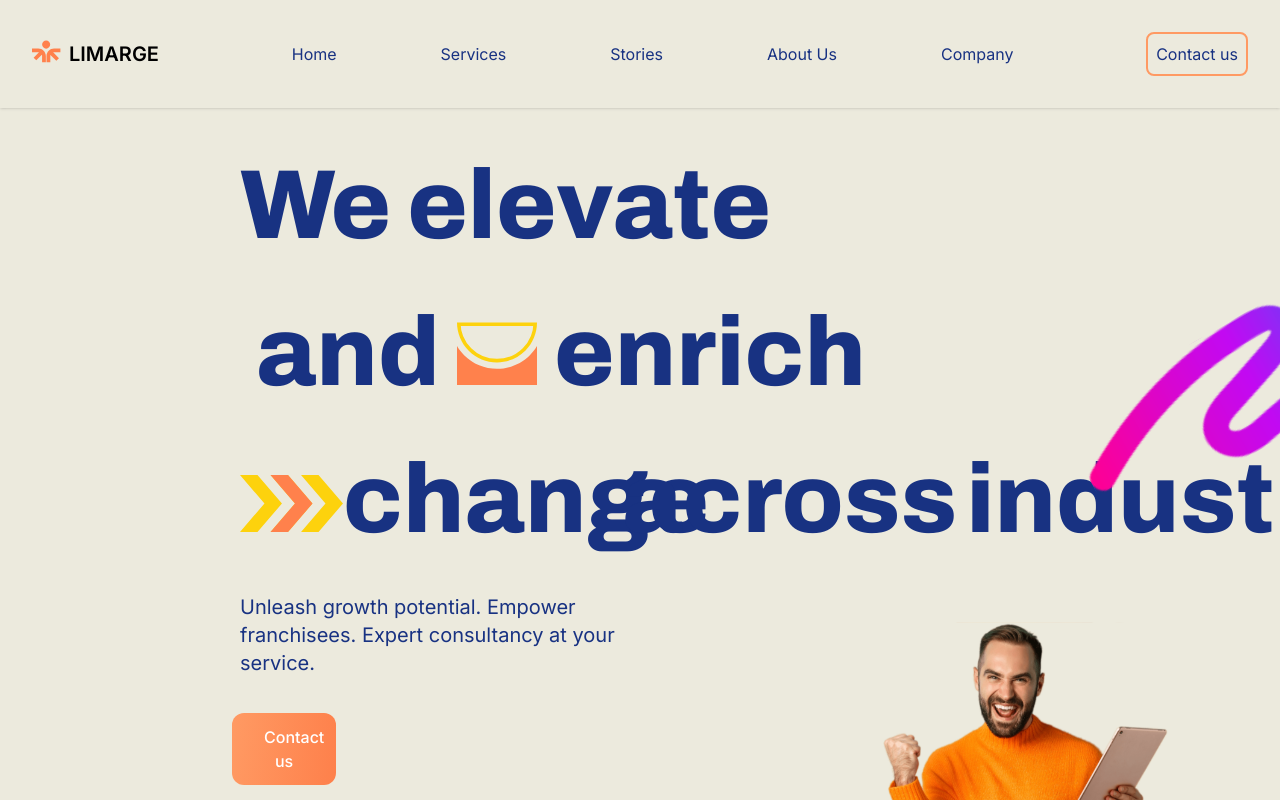
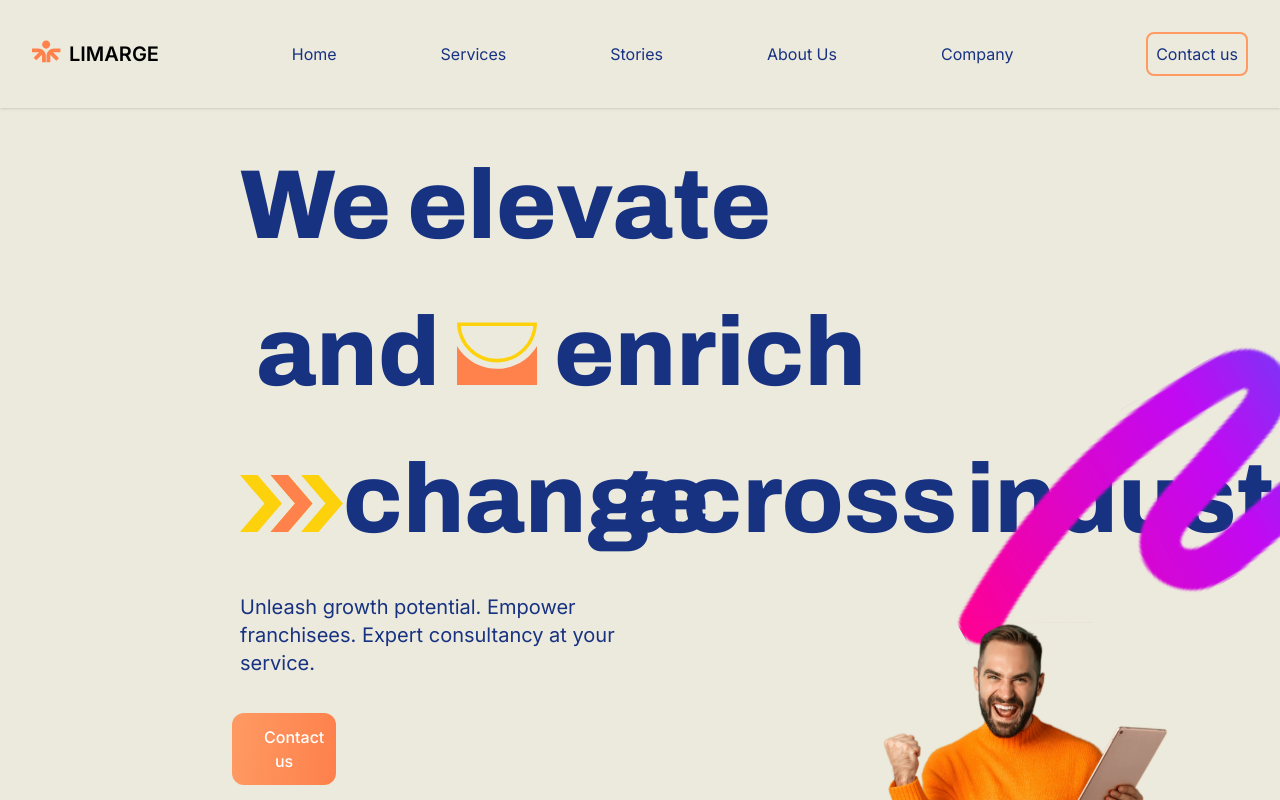
Before and after one commit to almondkiruthu/Limarge, a React (Vite) app in the folder client/: page / in a window 1280 px wide. Shown: the top 800 px of the page. Built offline with nearby package versions, Linux system fonts and the light colour scheme.

Commit message:
Overflow-x-hidden on hero vibrant ribbon

```diff
--- a/client/src/components/Hero.tsx
+++ b/client/src/components/Hero.tsx
@@ -69,7 +69,7 @@ const Hero = () => {
           <img
             src="./Hero/VibrantHeroLine.svg"
             alt="line"
-            className="h-[150px] lg:h-[300px]"
+            className="h-[150px] lg:h-[80%] overflow-x-hidden"
           />
         </div>
       </div>
--- a/client/src/index.css
+++ b/client/src/index.css
@@ -5,6 +5,7 @@
 html {
   scroll-behavior: smooth;
   overflow-x: hidden;
+  max-width: 80;
 }
 
 body {
```
